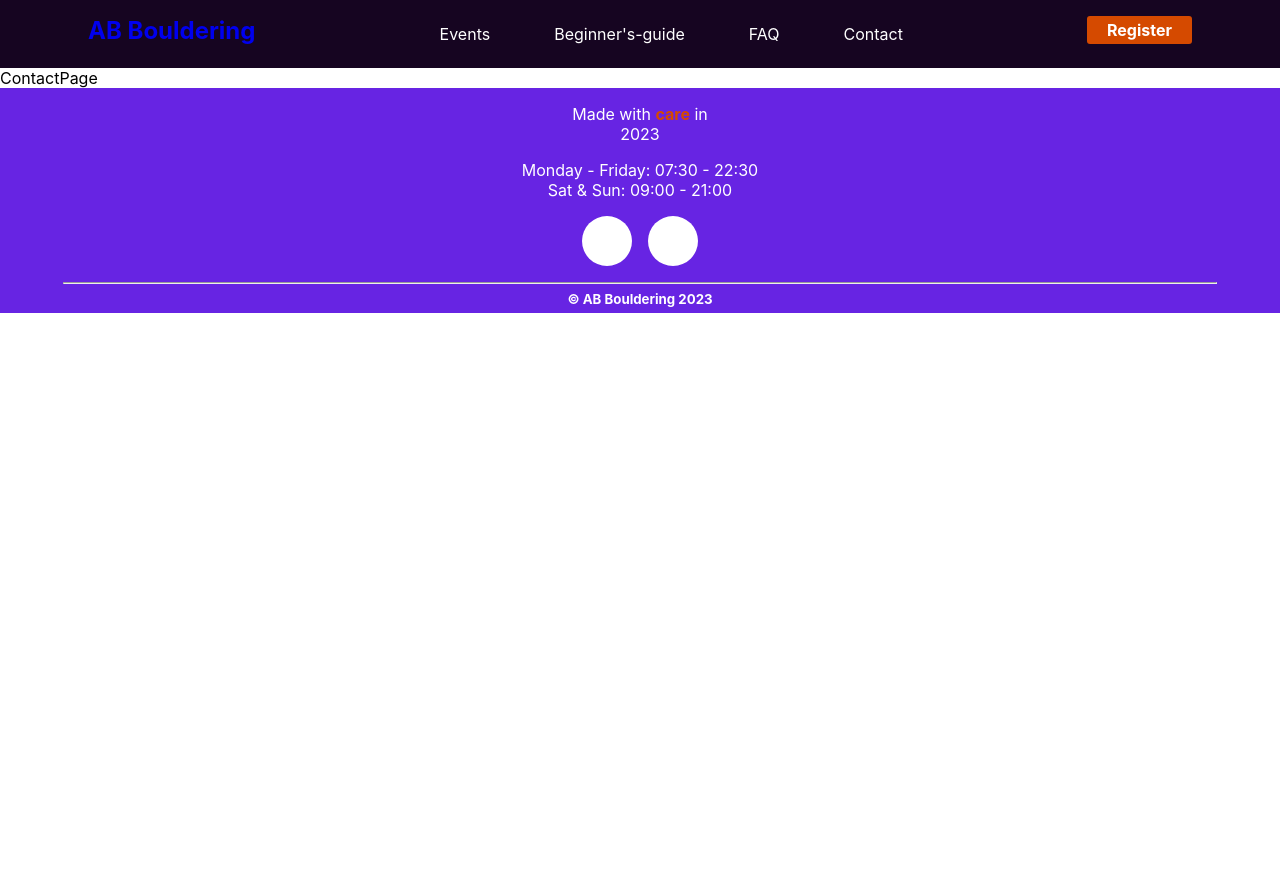
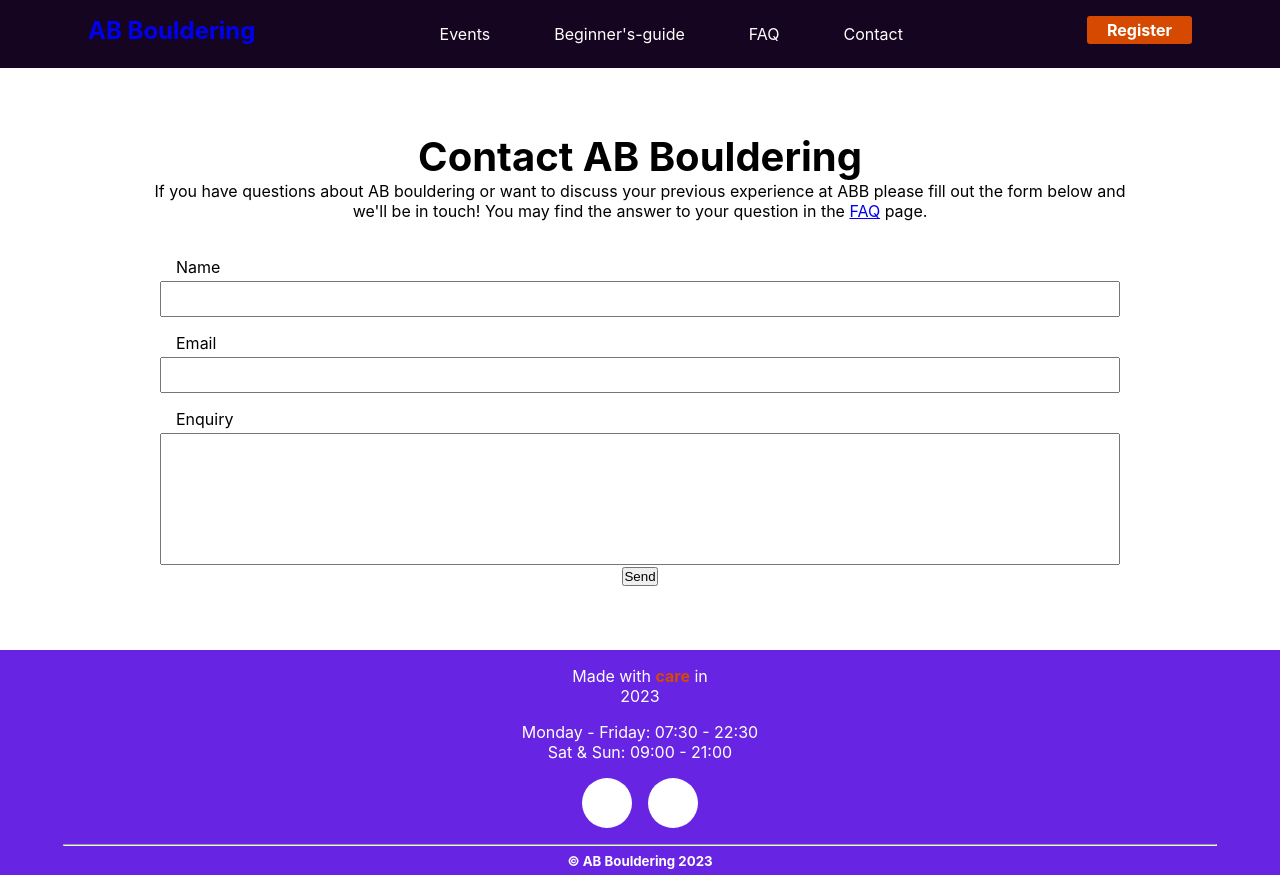
Before and after one commit to WildHeat/bouldering-booking, a React (Create React App) app: page /contact in a window 1280 px wide. Before the commit the page ends 800 px from the top, so only its background shows below. Built offline with nearby package versions, Linux system fonts and the light colour scheme.

Commit message:
added form to contact page and updated styles

```diff
--- a/src/components/ContactPage/ContactPage.css
+++ b/src/components/ContactPage/ContactPage.css
@@ -0,0 +1,39 @@
+.contact-content-container {
+  padding: 5% 7%;
+  display: flex;
+  flex-direction: column;
+  justify-content: center;
+  text-align: center;
+}
+.contact-content-container p {
+  max-width: 100ch;
+  margin: auto;
+}
+
+.contact-content-container h1 {
+  font-size: 2.5rem;
+}
+
+.contact-input-container {
+  display: flex;
+  /* justify-content: center; */
+  flex-wrap: wrap;
+}
+
+.contact-input-container input {
+  width: 100%;
+  height: 2rem;
+}
+
+.contact-input-container label {
+  padding: 1em 1em 0.25em 1em;
+}
+
+.contact-form-container {
+  margin: auto;
+  width: min(100%, 60em);
+}
+
+#enquiry-input {
+  height: 8rem;
+}
--- a/src/components/ContactPage/ContactPage.js
+++ b/src/components/ContactPage/ContactPage.js
@@ -1,8 +1,63 @@
-import React from "react";
+import React, { useState } from "react";
 import "./ContactPage.css";
+import { Link } from "react-router-dom";
 
 const ContactPage = () => {
-  return <div className="contact-page-container">ContactPage</div>;
+  const [name, setName] = useState("");
+  const [email, setEmail] = useState("");
+  const [enquiry, setEnquiry] = useState("");
+
+  return (
+    <div className="contact-page-container">
+      <div className="contact-content-container">
+        <h1>Contact AB Bouldering</h1>
+        <p>
+          If you have questions about AB bouldering or want to discuss your
+          previous experience at ABB please fill out the form below and we'll be
+          in touch! You may find the answer to your question in the{" "}
+          <Link to={"/faq"}>
+            <u>FAQ</u>
+          </Link>{" "}
+          page.
+        </p>
+        <br />
+        <div className="contact-form-container">
+          <div className="contact-input-container">
+            <label>Name</label>
+            <input
+              type="text"
+              value={name}
+              onChange={(e) => {
+                setName(e.target.value);
+              }}
+            />
+          </div>
+          <div className="contact-input-container">
+            <label>Email</label>
+            <input
+              type="text"
+              value={email}
+              onChange={(e) => {
+                setEmail(e.target.value);
+              }}
+            />
+          </div>
+          <div className="contact-input-container">
+            <label>Enquiry</label>
+            <input
+              id="enquiry-input"
+              type="text"
+              value={enquiry}
+              onChange={(e) => {
+                setEnquiry(e.target.value);
+              }}
+            />
+          </div>
+          <input type="submit" value={"Send"} />
+        </div>
+      </div>
+    </div>
+  );
 };
 
 export default ContactPage;
--- a/src/components/EventsPage/EventsPage.css
+++ b/src/components/EventsPage/EventsPage.css
@@ -1,6 +1,3 @@
-.events-page-container {
-}
-
 .events-content-container {
   padding: 5% 7%;
 }
--- a/src/components/FaqPage/FaqPage.css
+++ b/src/components/FaqPage/FaqPage.css
@@ -22,7 +22,6 @@
 }
 
 .question:hover {
-  background-color: #d68052;
   transform: translateX(20px);
 }
 
```
Also changed, not shown: src/components/EventsPage/EventsPage.js (+0 -57 lines).
